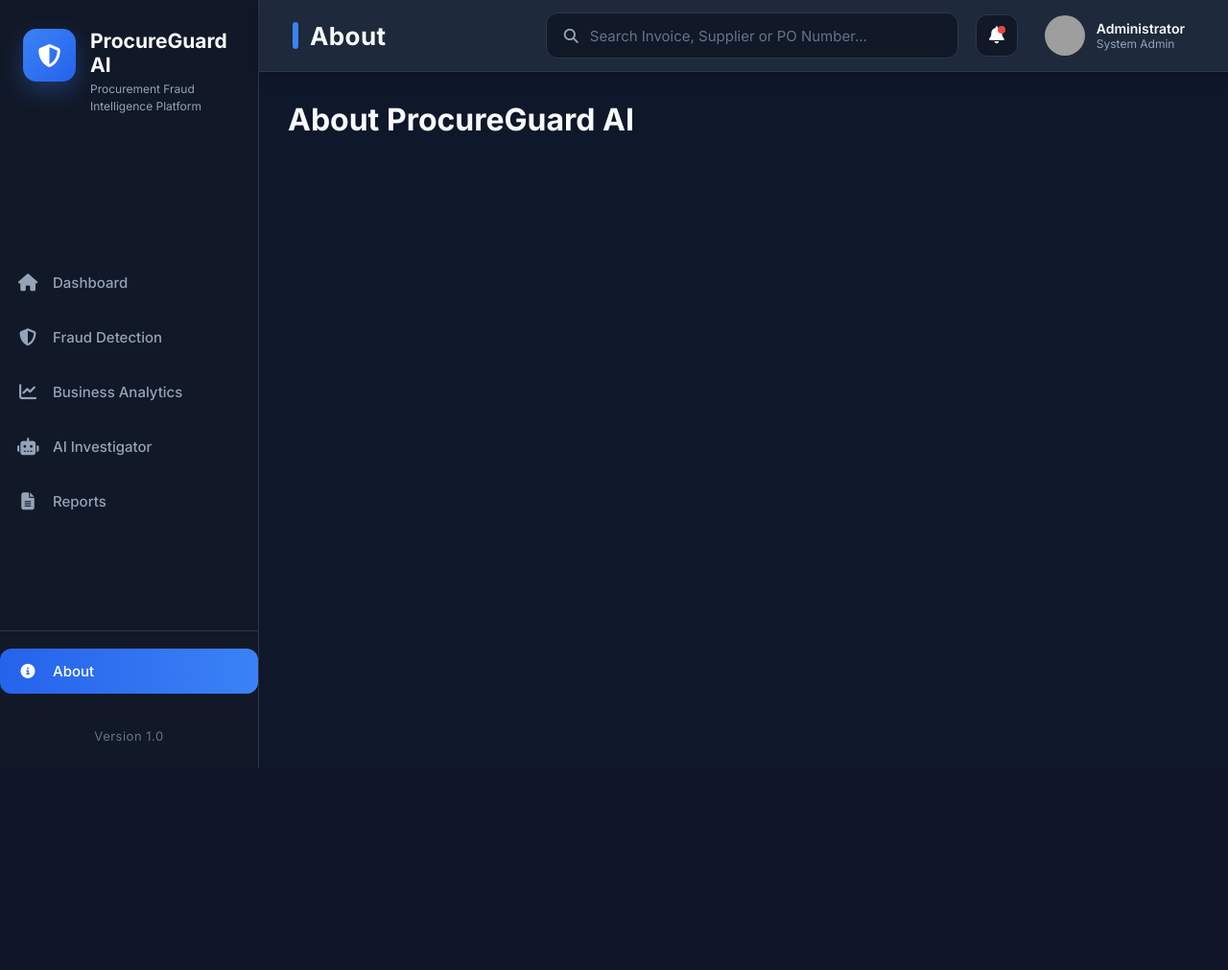
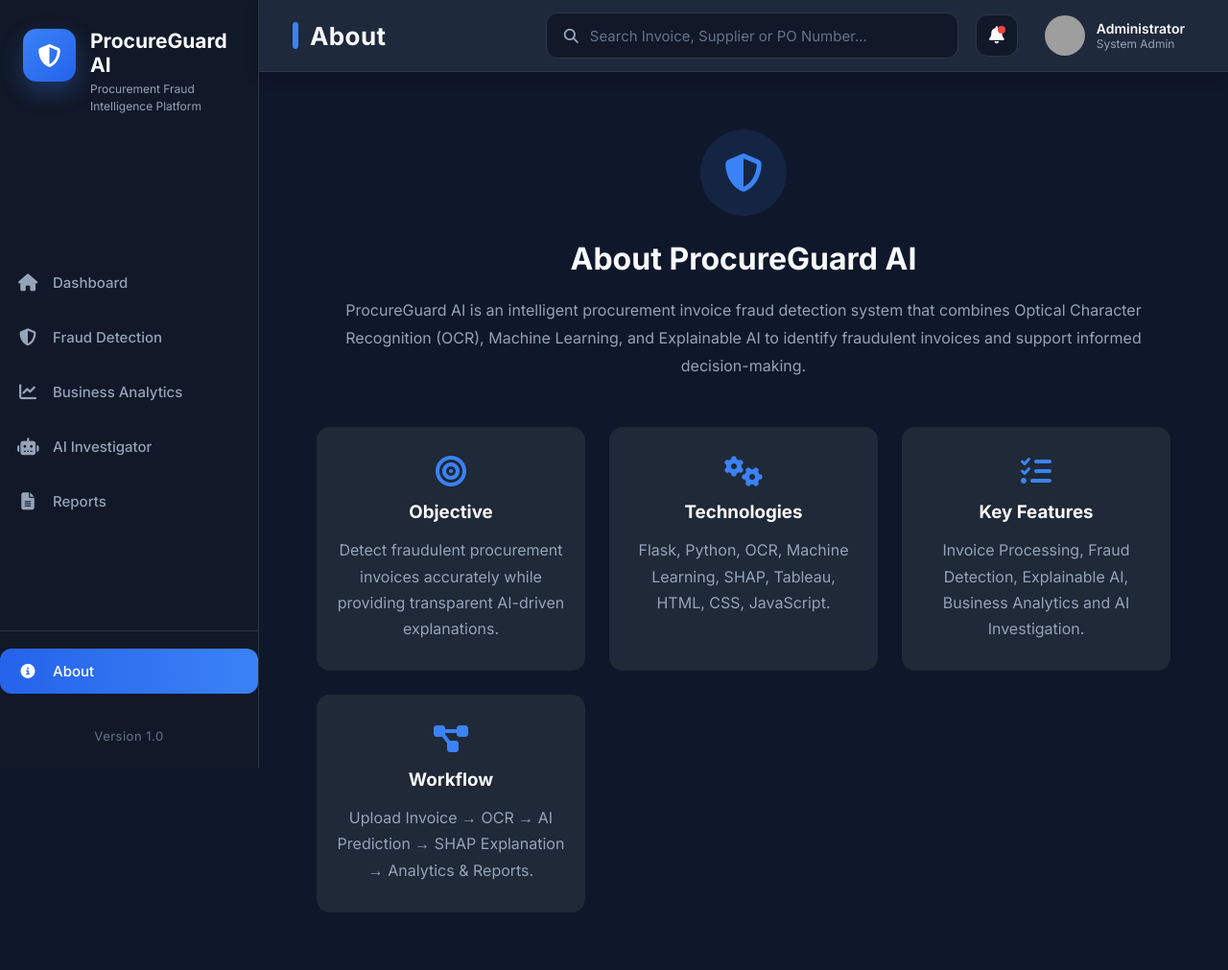
Before and after one commit to invoicefrauddetection-04/invoice_fraud_detetction_ML, a Flask app: page /about in a window 1280 px wide. Shown: the whole page at 96% size. Before the commit the page ends 800 px from the top, so only its background shows below. Run offline with Flask 3, Linux system fonts and the light colour scheme; some libraries are stand-ins or nearby versions; grey boxes are pictures that could not be loaded.

Commit message:
Added the About Section data

```diff
--- a/static/css/styles.css
+++ b/static/css/styles.css
@@ -2418,3 +2418,70 @@ AI Section Styles
     line-height:1.7;
     margin-bottom:30px;
 }
+
+/* About Section Styles
+ */
+
+.about-container{
+    max-width:1100px;
+    margin:auto;
+    padding:30px;
+    text-align:center;
+}
+
+.about-icon{
+    width:90px;
+    height:90px;
+    margin:auto;
+    border-radius:50%;
+    background:rgba(59,130,246,.12);
+    display:flex;
+    align-items:center;
+    justify-content:center;
+    margin-bottom:25px;
+}
+
+.about-icon i{
+    font-size:40px;
+    color:#3B82F6;
+}
+
+.about-description{
+    max-width:850px;
+    margin:20px auto 50px;
+    color:#94A3B8;
+    line-height:1.8;
+}
+
+.about-grid{
+    display:grid;
+    grid-template-columns:repeat(auto-fit,minmax(240px,1fr));
+    gap:25px;
+}
+
+.about-card{
+    background:#1F2937;
+    border-radius:14px;
+    padding:30px 20px;
+    transition:.3s;
+}
+
+.about-card:hover{
+    transform:translateY(-5px);
+}
+
+.about-card i{
+    font-size:32px;
+    color:#3B82F6;
+    margin-bottom:15px;
+}
+
+.about-card h3{
+    margin-bottom:15px;
+    color:#F8FAFC;
+}
+
+.about-card p{
+    color:#94A3B8;
+    line-height:1.7;
+}
--- a/templates/about.html
+++ b/templates/about.html
@@ -2,6 +2,61 @@
 
 {% block content %}
 
-<h1>About ProcureGuard AI</h1>
+<div class="about-container">
+
+    <div class="about-icon">
+        <i class="fa-solid fa-shield-halved"></i>
+    </div>
+
+    <h1>About ProcureGuard AI</h1>
+
+    <p class="about-description">
+        ProcureGuard AI is an intelligent procurement invoice fraud detection system
+        that combines Optical Character Recognition (OCR), Machine Learning, and
+        Explainable AI to identify fraudulent invoices and support informed
+        decision-making.
+    </p>
+
+    <div class="about-grid">
+
+        <div class="about-card">
+            <i class="fa-solid fa-bullseye"></i>
+            <h3>Objective</h3>
+            <p>
+                Detect fraudulent procurement invoices accurately while providing
+                transparent AI-driven explanations.
+            </p>
+        </div>
+
+        <div class="about-card">
+            <i class="fa-solid fa-gears"></i>
+            <h3>Technologies</h3>
+            <p>
+                Flask, Python, OCR, Machine Learning, SHAP, Tableau,
+                HTML, CSS, JavaScript.
+            </p>
+        </div>
+
+        <div class="about-card">
+            <i class="fa-solid fa-list-check"></i>
+            <h3>Key Features</h3>
+            <p>
+                Invoice Processing, Fraud Detection, Explainable AI,
+                Business Analytics and AI Investigation.
+            </p>
+        </div>
+
+        <div class="about-card">
+            <i class="fa-solid fa-diagram-project"></i>
+            <h3>Workflow</h3>
+            <p>
+                Upload Invoice → OCR → AI Prediction → SHAP Explanation →
+                Analytics & Reports.
+            </p>
+        </div>
+
+    </div>
+
+</div>
 
 {% endblock %}
```
